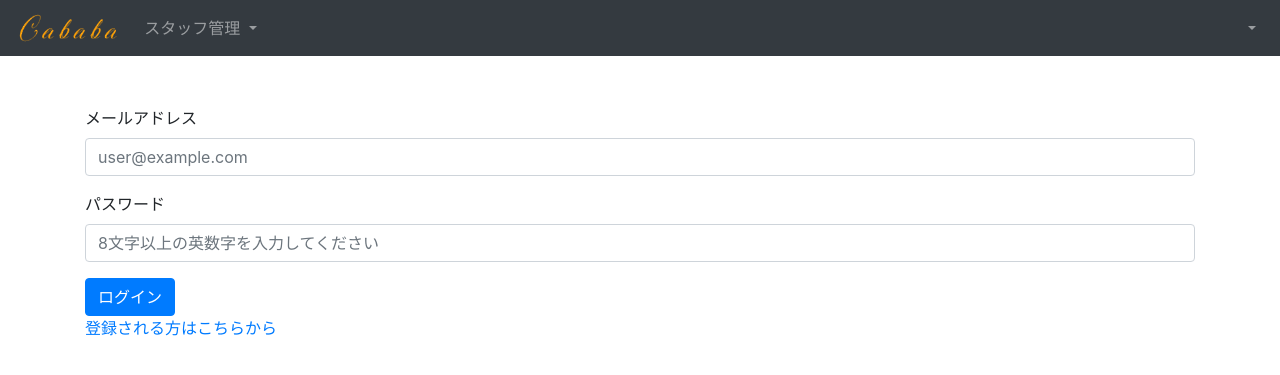
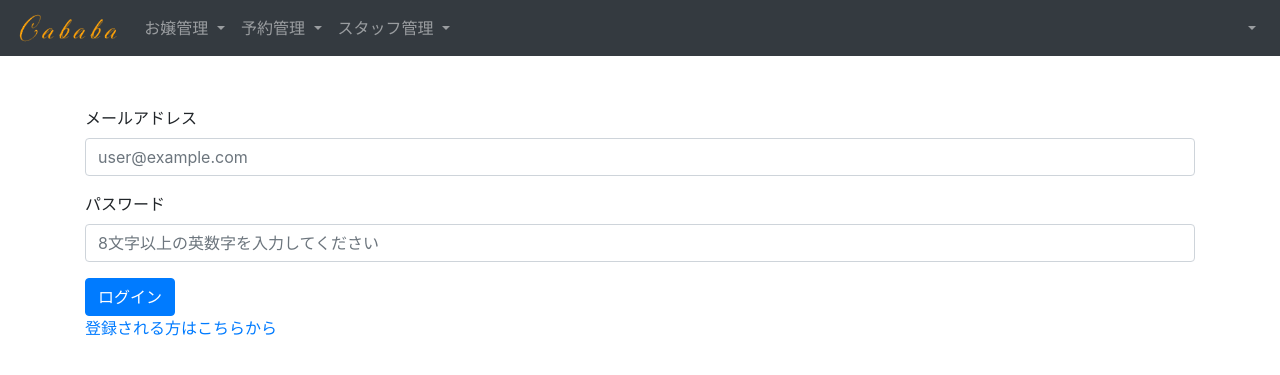
Before and after one commit to cababa-dev/cababa, a Django app: page /staff/login/ in a window 1280 px wide. Shown: the top 375 px of the page. Run offline with Django 3.2, Linux system fonts and the light colour scheme; the visitor is signed in with stand-in values (Sample User, id 1); some libraries are stand-ins or nearby versions.

Commit message:
スタッフ管理ページの実装予定メニュー一覧を追加

```diff
--- a/staff/templates/staff-partials/header.html
+++ b/staff/templates/staff-partials/header.html
@@ -10,7 +10,31 @@
         </button>
 
         <div class="collapse navbar-collapse" id="navbarSupportedContent">
-            <ul class="navbar-nav mr-auto">
+            <!-- お嬢管理 -->
+            <ul class="navbar-nav">
+                <li class="nav-item dropdown">
+                    <a class="nav-link dropdown-toggle" href="#" id="navbarDropdown" role="button" data-toggle="dropdown" aria-haspopup="true" aria-expanded="false">
+                        お嬢管理
+                    </a>
+                    <div class="dropdown-menu" aria-labelledby="navbarDropdown">
+                        <a class="dropdown-item" href="#">お嬢一覧</a>
+                        <a class="dropdown-item" href="#">お嬢登録</a>
+                    </div>
+                </li>
+            </ul>
+            <!-- お嬢管理 -->
+            <ul class="navbar-nav">
+                <li class="nav-item dropdown">
+                    <a class="nav-link dropdown-toggle" href="#" id="navbarDropdown" role="button" data-toggle="dropdown" aria-haspopup="true" aria-expanded="false">
+                        予約管理
+                    </a>
+                    <div class="dropdown-menu" aria-labelledby="navbarDropdown">
+                        <a class="dropdown-item" href="#">予約一覧</a>
+                    </div>
+                </li>
+            </ul>
+            <!-- スタッフ管理 -->
+            <ul class="navbar-nav">
                 <li class="nav-item dropdown">
                     <a class="nav-link dropdown-toggle" href="#" id="navbarDropdown" role="button" data-toggle="dropdown" aria-haspopup="true" aria-expanded="false">
                         スタッフ管理
@@ -23,6 +47,7 @@
             </ul>
         </div>
 
+        <!-- ログインユーザー機能 -->
         <ul class="navbar-nav mr-auto">
             <li class="nav-item">
                 <a class="nav-link dropdown-toggle" href="#" id="navbarDropdown2" role="button" data-toggle="dropdown" aria-haspopup="true" aria-expanded="false">
--- a/staff/templates/staff/top.html
+++ b/staff/templates/staff/top.html
@@ -4,4 +4,6 @@
 
 {% block content %}
 グループ管理ページトップ
+
+売上グラフなどを表示予定
 {% endblock %}
```
